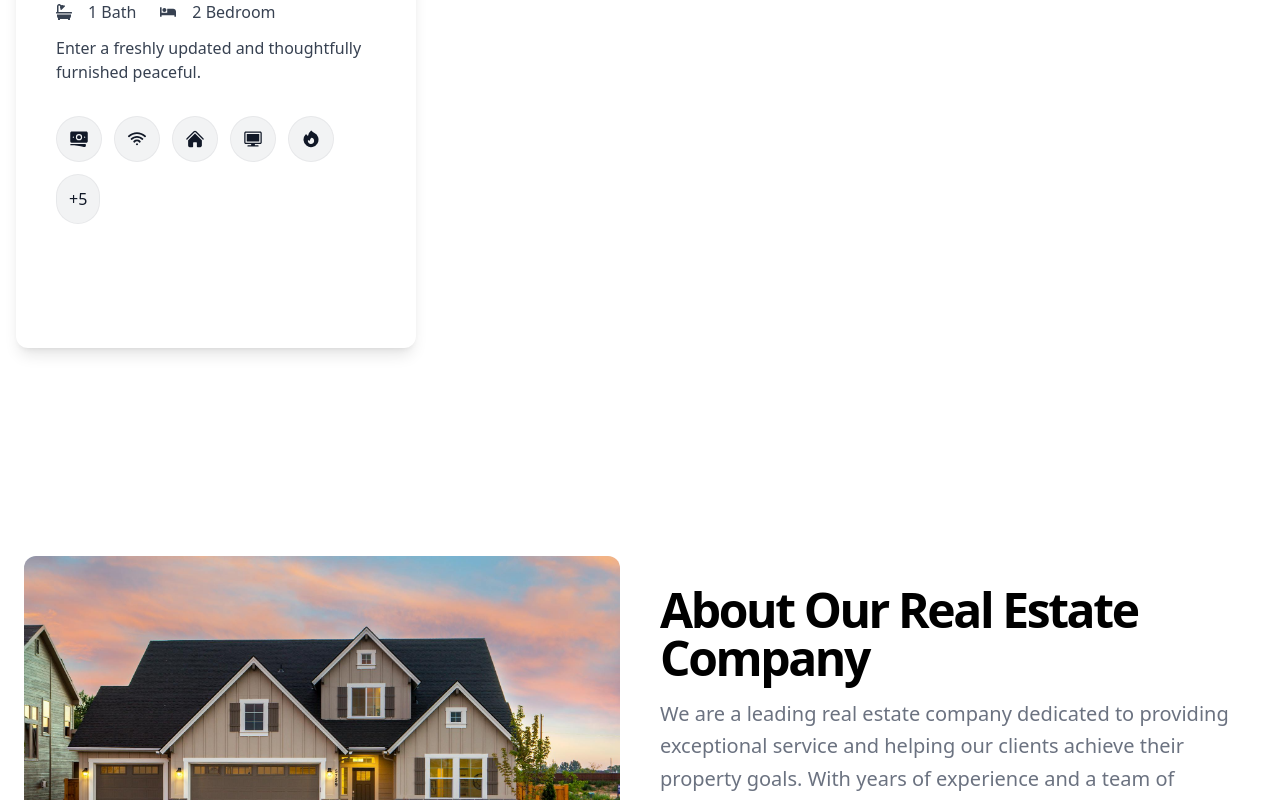
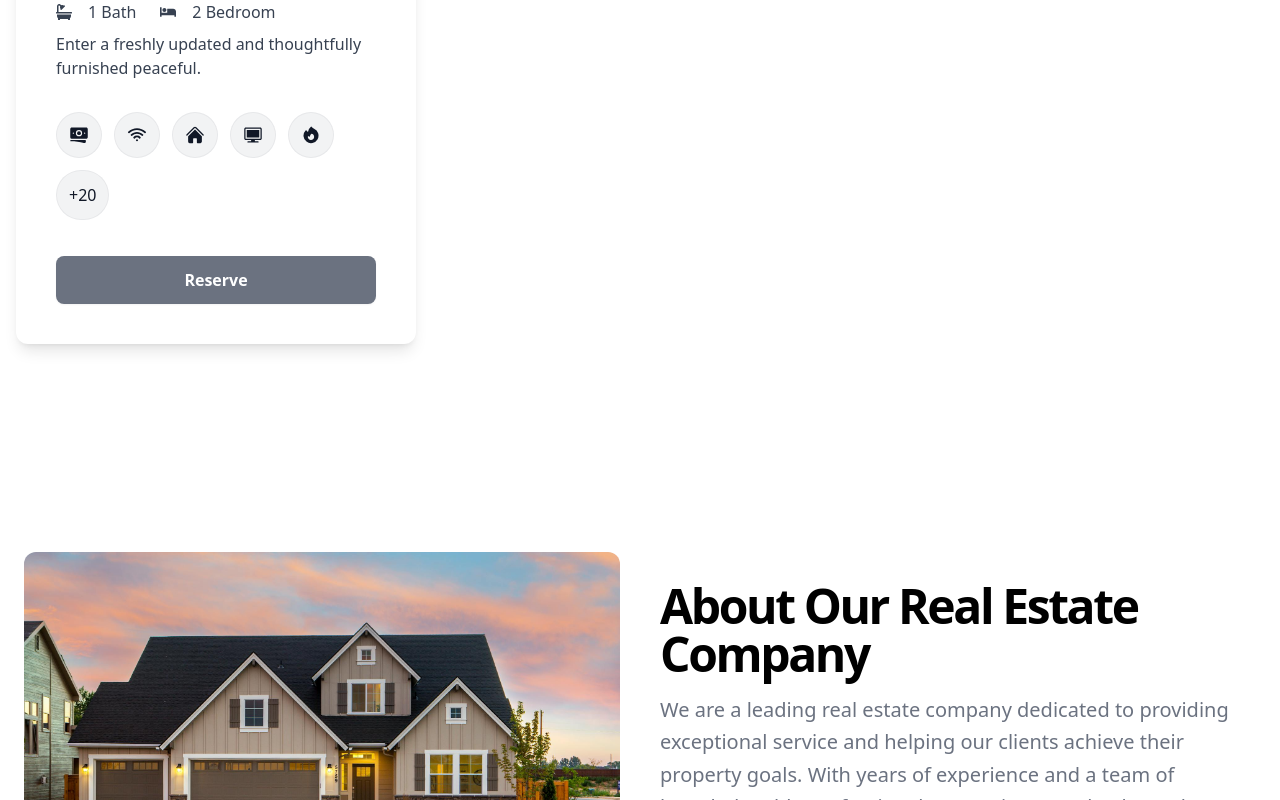
Before and after one commit to BMBachir/Mern-real-estate-website, a React (Vite) app in the folder client/: page / in a window 1280 px wide. Shown: the part 1288-2088 px from the top of the page. Built offline with nearby package versions, Linux system fonts and the light colour scheme; no server answers.

Commit message:
fixing the card button

```diff
--- a/client/src/components/CardList.jsx
+++ b/client/src/components/CardList.jsx
@@ -27,7 +27,7 @@ const CardList = () => {
               size="sm"
               color="red"
               variant="text"
-              className="!absolute top-4 right-4 rounded-full"
+              className="!absolute top-4 right-8 rounded-full"
             >
               <svg
                 xmlns="http://www.w3.org/2000/svg"
@@ -68,7 +68,7 @@ const CardList = () => {
               </Typography>
             </div>
             <Typography color="gray">
-              <div className="flex items-start gap-6  mb-3">
+              <div className="flex items-start gap-6  mb-2">
                 <div className="flex items-center gap-4">
                   <div>
                     <FaBath />
@@ -167,15 +167,15 @@ const CardList = () => {
                   </svg>
                 </span>
               </Tooltip>
-              <Tooltip content="And +5 more">
+              <Tooltip content="And +20 more">
                 <span className="cursor-pointer rounded-full border border-gray-900/5 bg-gray-900/5 p-3 text-gray-900 transition-colors hover:border-gray-900/10 hover:bg-gray-900/10 hover:!opacity-100 group-hover:opacity-70">
-                  +5
+                  +20
                 </span>
               </Tooltip>
             </div>
           </CardBody>
           <CardFooter className="pt-3">
-            <Button className="w-full hover:opacity-95">Reserve</Button>
+            <Button className=" btn w-full hover:opacity-95">Reserve</Button>
           </CardFooter>
         </div>
       </Card>
```
